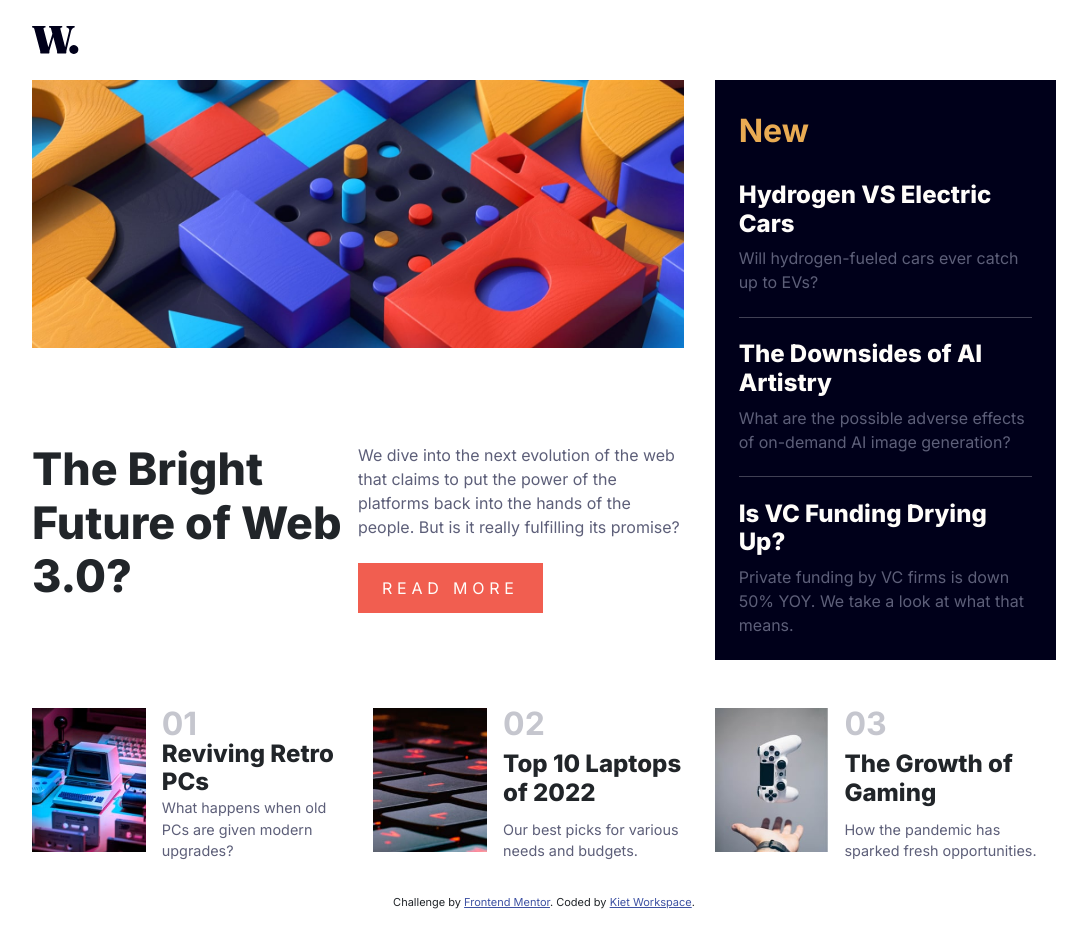
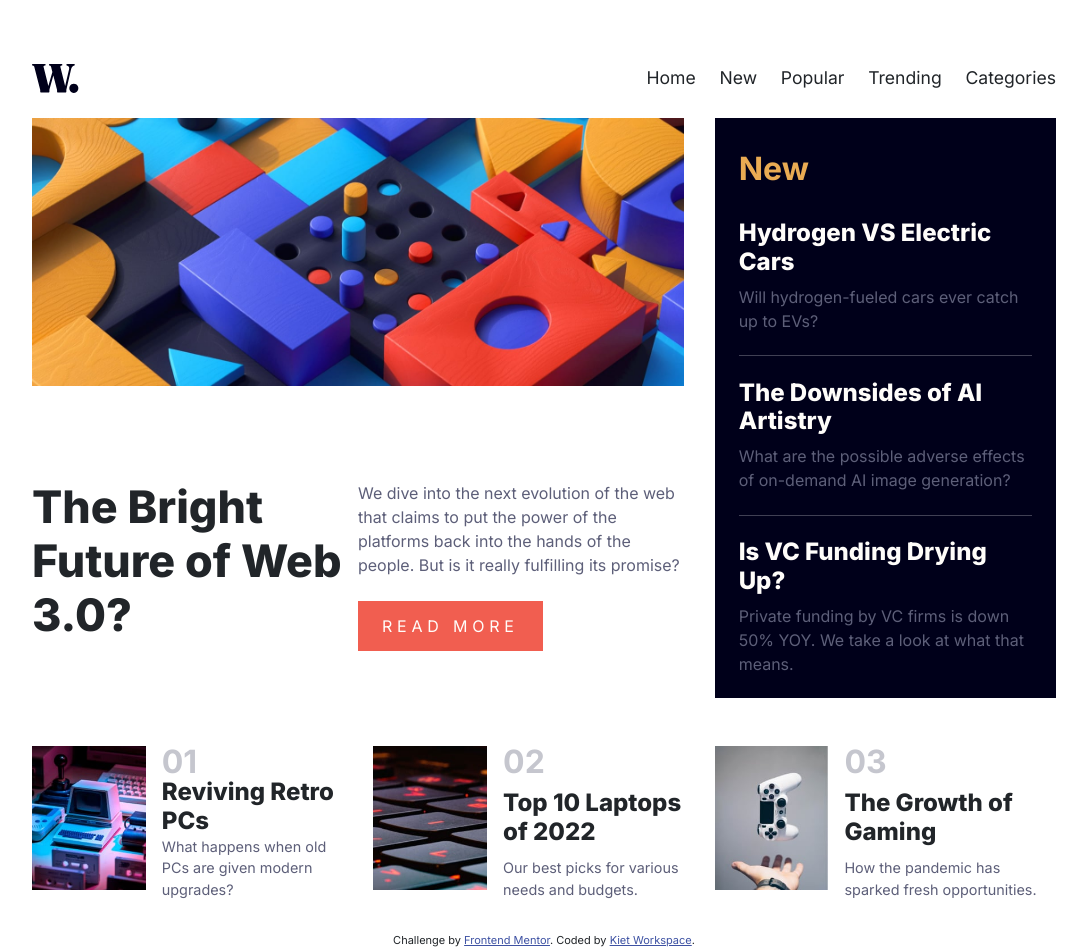
Before and after one commit to Kiet-Workspace/New-homepage, a plain HTML site: page index.html in a window 1280 px wide. Shown: the whole page, without its empty margins (96-1183 px from the left). Before the commit the page ends 910 px from the top, so only its background shows below. Drawn offline with nearby package versions, Linux system fonts and the light colour scheme.

Commit message:
Add files via upload

```diff
--- a/assets/styles/styles.css
+++ b/assets/styles/styles.css
@@ -37,6 +37,10 @@ p {
 
 header, nav, main {
     width: 100%;
+}
+
+ul {
+    margin-bottom: 0;
 }
 
 li {
@@ -213,7 +217,7 @@ hr {
 @media screen and (min-width: 768px) {
     /* Chung */
     body {
-        padding: 0 10%;
+        padding: 3% 10% 0;
         height: 100vh;
     }
 
@@ -240,8 +244,45 @@ hr {
         display: none;
     }
 
+    .close-nav {
+        display: none;
+    }
+
     nav {
-        display: none;
+        position: absolute;
+        top: 0;
+        left: 0;
+        width: 100%;
+        height: 5rem;
+        padding: 3% 10% 0;
+    }
+
+    .nav-main {
+        display: flex;
+        justify-content: flex-end;
+        align-items: center;
+        position: relative;
+        width: 100%;
+        height: 5rem;
+        padding: 0;
+        background-color: transparent;
+    }
+
+    .nav-main ul {
+        display: flex;
+        flex-direction: row;
+        justify-content: space-between;
+        margin-top: 0;
+        width: 40%;
+    }
+
+    .nav-main li {
+        font-size: 1.1rem;
+    }
+
+    .nav-main li:hover {
+        color: var(--soft-red);
+        cursor: pointer;
     }
 
     /* Main */
```
Also changed, not shown: index.html (+1 -1 lines).
